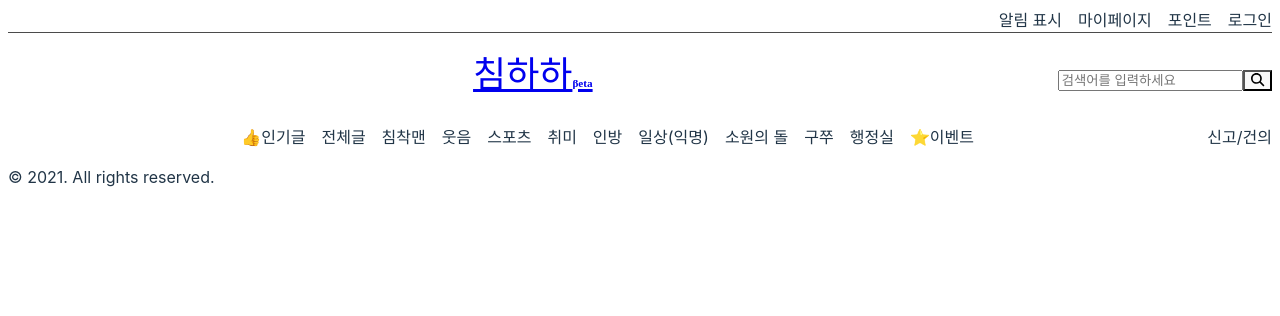
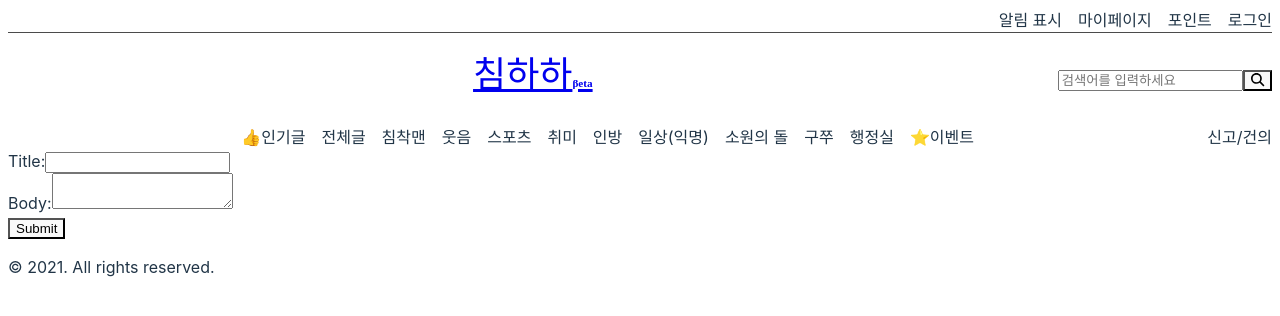
Before and after one commit to leeve1247-chimhaha-clone/chimhaha-clone-frontend, a React (Vite) app: page / in a window 1280 px wide. Shown: the top 316 px of the page. Built offline with nearby package versions, Linux system fonts and the light colour scheme; a web font is replaced by a local one.

Commit message:
Move Directory

```diff
--- a/package.json
+++ b/package.json
@@ -15,6 +15,7 @@
     "@fortawesome/react-fontawesome": "^0.2.2",
     "react": "^18.3.1",
     "react-dom": "^18.3.1",
+    "react-quill": "^2.0.0",
     "react-router": "^6.26.0",
     "react-router-dom": "^6.26.0"
   },
--- a/src/App.tsx
+++ b/src/App.tsx
@@ -1,20 +1,19 @@
-import { HeaderMain } from "./component/header/HeaderMain.tsx";
-import { HeaderSub } from "./component/header/HeaderSub.tsx";
-import { HeaderNav } from "./component/header/HeaderNav.tsx";
-
-
+import { HeaderMain } from './component/HeaderMain.tsx';
+import { HeaderSub } from './component/HeaderSub.tsx';
+import { HeaderNav } from './component/HeaderNav.tsx';
+import { PostForm } from "./component/PostForm";
 
 function App() {
   return (
     <>
       <header>
         <HeaderSub />
-              <HeaderMain/>
+        <HeaderMain />
         <HeaderNav />
       </header>
-        <body>
-
-        </body>
+      <main>
+        <PostForm />
+      </main>
       <footer>
         <p>© 2021. All rights reserved.</p>
       </footer>
--- a/src/component/header/HeaderMain.tsx
+++ b/src/component/HeaderMain.tsx
@@ -1,6 +1,6 @@
 import { NavLink } from "react-router-dom";
 import cssClass from "./HeaderMain.module.css";
-import { Search } from "./Search.tsx";
+import { HeaderSearch } from "./HeaderSearch.tsx";
 
 export function HeaderMain({}) {
   return (
@@ -11,7 +11,7 @@ export function HeaderMain({}) {
           <span className={cssClass.small}>βeta</span>
         </h1>
       </NavLink>
-      <Search/>
+      <HeaderSearch/>
     </section>
   );
 }
--- a/src/component/header/Search.tsx
+++ b/src/component/HeaderSearch.tsx
@@ -5,7 +5,7 @@ import { Form } from "react-router-dom";
 
 interface SearchProps extends HTMLAttributes<HTMLDivElement> {}
 
-export function Search({}: SearchProps) {
+export function HeaderSearch({}: SearchProps) {
   return (
     <Form>
       <input type="text" placeholder="검색어를 입력하세요" />
--- /dev/null
+++ b/src/component/PostForm.tsx
@@ -0,0 +1,52 @@
+import React, { useState, useEffect } from 'react';
+
+export const PostForm: React.FC = () => {
+  const [title, setTitle] = useState('');
+  const [body, setBody] = useState('');
+
+  useEffect(() => {
+    const savedTitle = localStorage.getItem('draftTitle');
+    const savedBody = localStorage.getItem('draftBody');
+    if (savedTitle) setTitle(savedTitle);
+    if (savedBody) setBody(savedBody);
+  }, []);
+
+  useEffect(() => {
+    localStorage.setItem('draftTitle', title);
+    localStorage.setItem('draftBody', body);
+  }, [title, body]);
+
+  const handleSubmit = (event: React.FormEvent) => {
+    event.preventDefault();
+    console.log('Title:', title);
+    console.log('Body:', body);
+    localStorage.removeItem('draftTitle');
+    localStorage.removeItem('draftBody');
+    // Add your form submission logic here
+  };
+
+  return (
+    <form onSubmit={handleSubmit}>
+      <div>
+        <label htmlFor="title">Title:</label>
+        <input
+          type="text"
+          id="title"
+          value={title}
+          onChange={(e) => setTitle(e.target.value)}
+          required
+        />
+      </div>
+      <div>
+        <label htmlFor="body">Body:</label>
+        <textarea
+          id="body"
+          value={body}
+          onChange={(e) => setBody(e.target.value)}
+          required
+        />
+      </div>
+      <button type="submit">Submit</button>
+    </form>
+  );
+};;
```
Also changed, not shown: src/component/HeaderMain.module.css (renamed from src/component/header/HeaderMain.module.css), src/component/HeaderNav.module.css (renamed from src/component/header/HeaderNav.module.css), src/component/HeaderNav.tsx (renamed from src/component/header/HeaderNav.tsx), src/component/HeaderSub.module.css (renamed from src/component/header/HeaderSub.module.css), src/component/HeaderSub.tsx (renamed from src/component/header/HeaderSub.tsx). Lines whose indentation alone changed are shown as unchanged.
